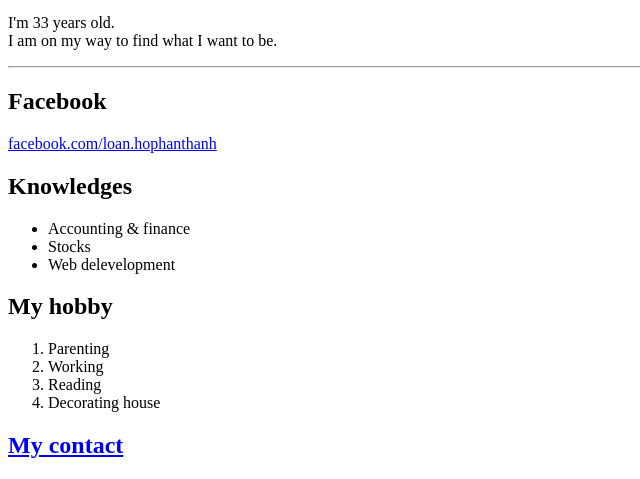
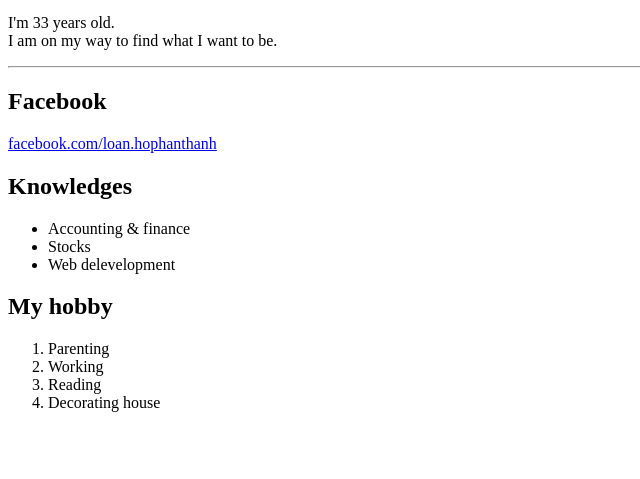
Before and after one commit to LoanHPT/loanhpt.github.io., a plain HTML site: page index.html in a window 1280 px wide. Shown: the part 412-891 px from the top of the page, without its empty margins (0-640 px from the left). After the commit the page ends 840 px from the top, so only its background shows below. Drawn offline with Linux system fonts and the light colour scheme.

Commit message:
Update index.html

```diff
--- a/index.html
+++ b/index.html
@@ -30,7 +30,6 @@
   <li>Reading</li>
   <li>Decorating house</li>
 </ol>
-<h2> <a href="MyContact.html">My contact</a></h2>
 </body>
 
 </html>
```
